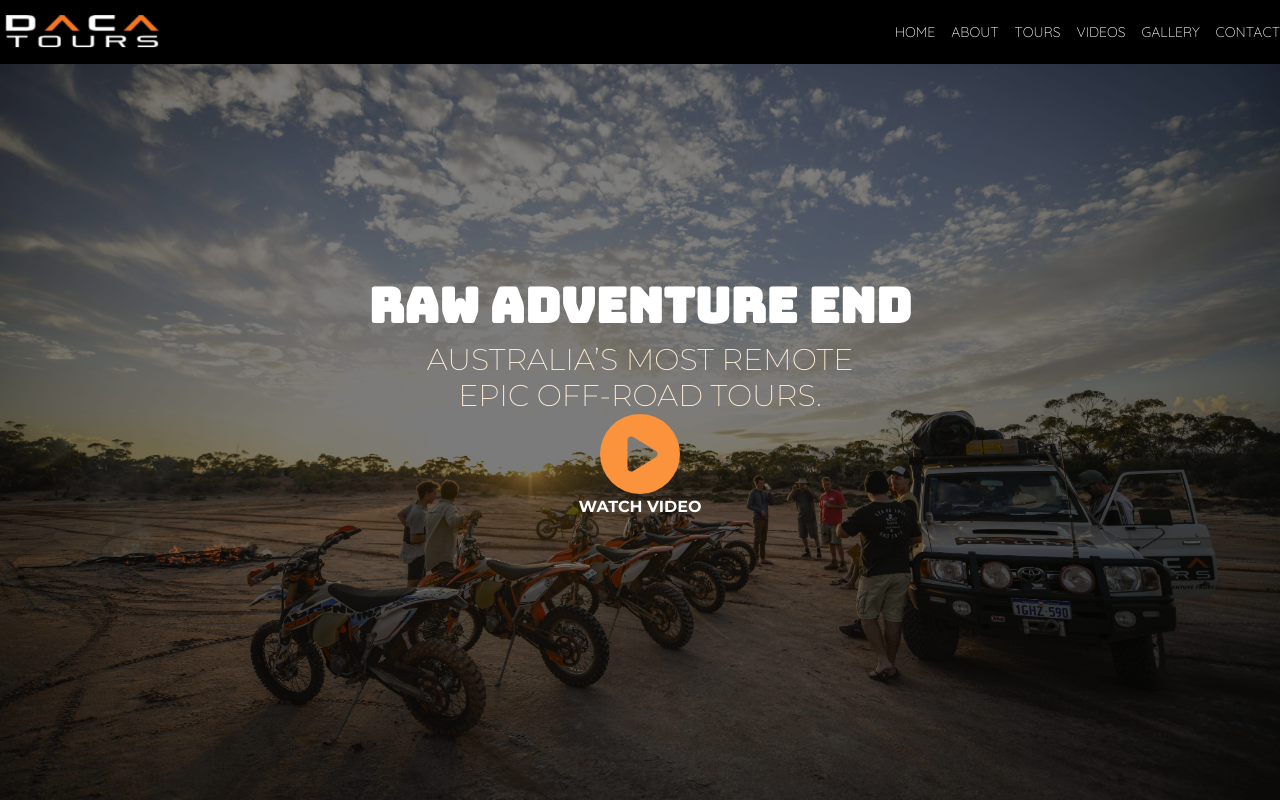
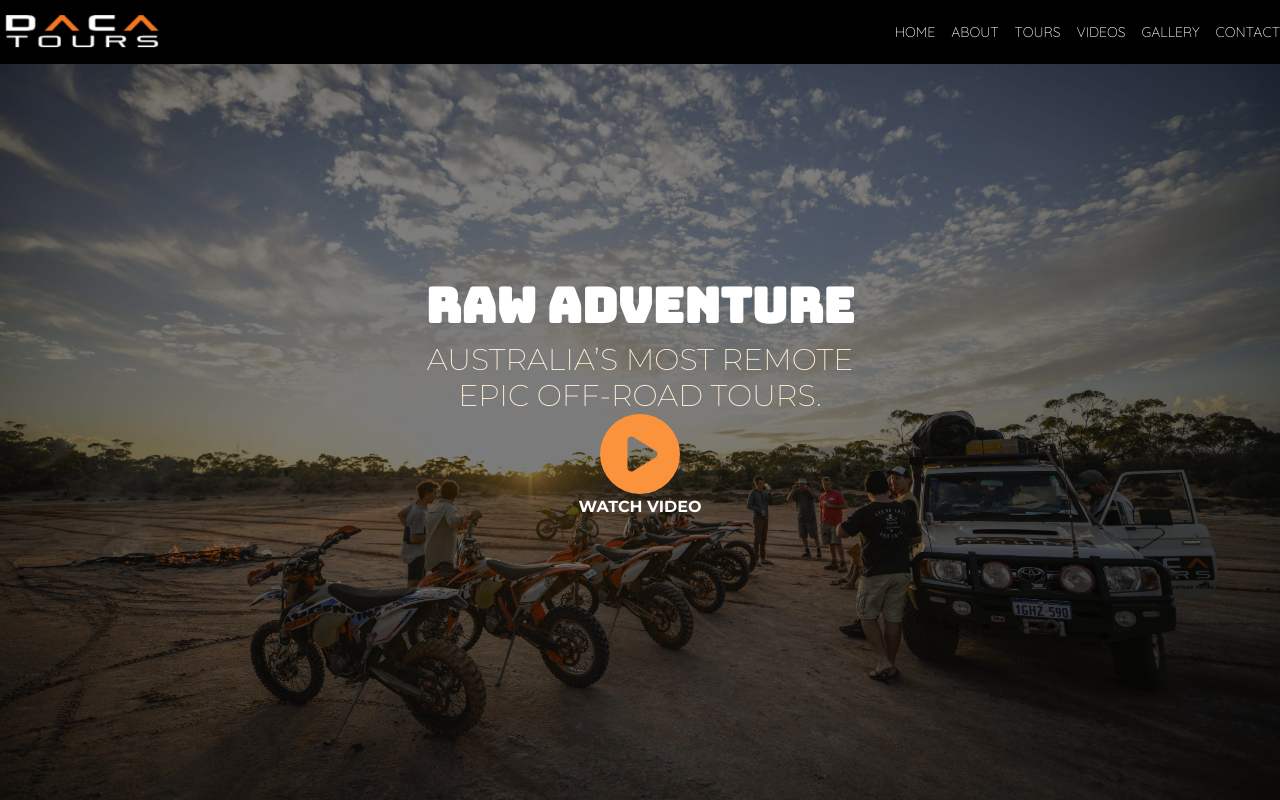
Before and after one commit to daveholst/daca-website, a Next.js app: page / in a window 1280 px wide. Built offline with nearby package versions, Linux system fonts and the light colour scheme.

Commit message:
local dev working

```diff
--- a/app/home-page.tsx
+++ b/app/home-page.tsx
@@ -1,24 +1,24 @@
-"use client";
+'use client'
 
-import RoundPlay from "@/components/icons/RoundPlay";
-import { useState } from "react";
-import ReactPlayer from "react-player/youtube";
+import RoundPlay from '@/components/icons/RoundPlay'
+import { useState } from 'react'
+import ReactPlayer from 'react-player/youtube'
 
 // This is a Client Component. It receives data as props and
 // has access to state and effects just like Page components
 // in the `pages` directory.
-export default function HomePage({ test }) {
-  const [playVideo, setPlayVideo] = useState(false);
-  console.log(test);
+export default function HomePage() {
+  const [playVideo, setPlayVideo] = useState(false)
+  // console.log(test)
   return (
     <>
       {/* Video Intro & CTA */}
       <div className="h-screen bg-cover bg-center bg-[url('/img/fire-bikes-ute.jpeg')] ">
         <div className="h-screen flex items-center justify-center flex-col bg-black/50">
           <h2 className="text-white font-sans2 text-5xl font-bold ">
-            RAW ADVENTURE {test}
+            RAW ADVENTURE
           </h2>
-          <p className="font-sans3 text-orange-100 mt-3 text-3xl font-extralight text-center lg:w-1/3">
+          <p className=" font-sans3 text-orange-100 mt-3 text-3xl font-extralight text-center lg:w-1/3">
             AUSTRALIA’S MOST REMOTE EPIC OFF-ROAD TOURS.
           </p>
           {!playVideo && (
@@ -33,8 +33,8 @@ export default function HomePage({ test }) {
             //TODO Maybe just take this out and host it on a CDN so I can get full control and kill the branding
             <div className="xl:container aspect-video w-full">
               <ReactPlayer
-                width={"100%"}
-                height={"100%"}
+                width={'100%'}
+                height={'100%'}
                 // playing
                 url="https://www.youtube.com/watch?v=38LLPkpbOXs"
                 config={{
@@ -46,5 +46,5 @@ export default function HomePage({ test }) {
         </div>
       </div>
     </>
-  );
+  )
 }
--- a/app/page.tsx
+++ b/app/page.tsx
@@ -1,28 +1,26 @@
 // Import your Client Component
-import HomePage from './home-page';
+import HomePage from './home-page'
 
 // async function getPosts() {
 //   const res = await fetch('https://...');
 //   const posts = await res.json();
 //   return posts;
 // }
-function delay(ms: number): Promise<void> {
-  return new Promise((resolve) => {
-    setTimeout(resolve, ms);
-  });
-}
+// function delay(ms: number): Promise<void> {
+//   return new Promise((resolve) => {
+//     setTimeout(resolve, ms);
+//   });
+// }
 
-async function asyncTimeout() {
-  console.log('Start');
-  await delay(100);
-  console.log('End');
-  return 'end';
-}
+// async function asyncTimeout() {
+//   console.log('Start');
+//   await delay(100);
+//   console.log('End');
+//   return 'end';
+// }
 
 export default async function Page() {
   // Fetch data directly in a Server Component
-  const returnString = await asyncTimeout();
-  console.log(returnString);
   // Forward fetched data to your Client Component
-  return <HomePage test={returnString} />;
+  return <HomePage />
 }
--- a/next.config.js
+++ b/next.config.js
@@ -1,4 +1,6 @@
 /** @type {import('next').NextConfig} */
-const nextConfig = {}
+const nextConfig = {
+  output: 'standalone',
+}
 
 module.exports = nextConfig
--- a/package.json
+++ b/package.json
@@ -13,6 +13,7 @@
     "@types/react": "18.2.17",
     "@types/react-dom": "18.2.7",
     "autoprefixer": "10.4.14",
+    "aws-cdk-lib": "^2.89.0",
     "eslint": "8.46.0",
     "eslint-config-next": "13.4.12",
     "next": "13.4.12",
```
Also changed, not shown: 2 other files (tests, documents, lock files or other folders).
